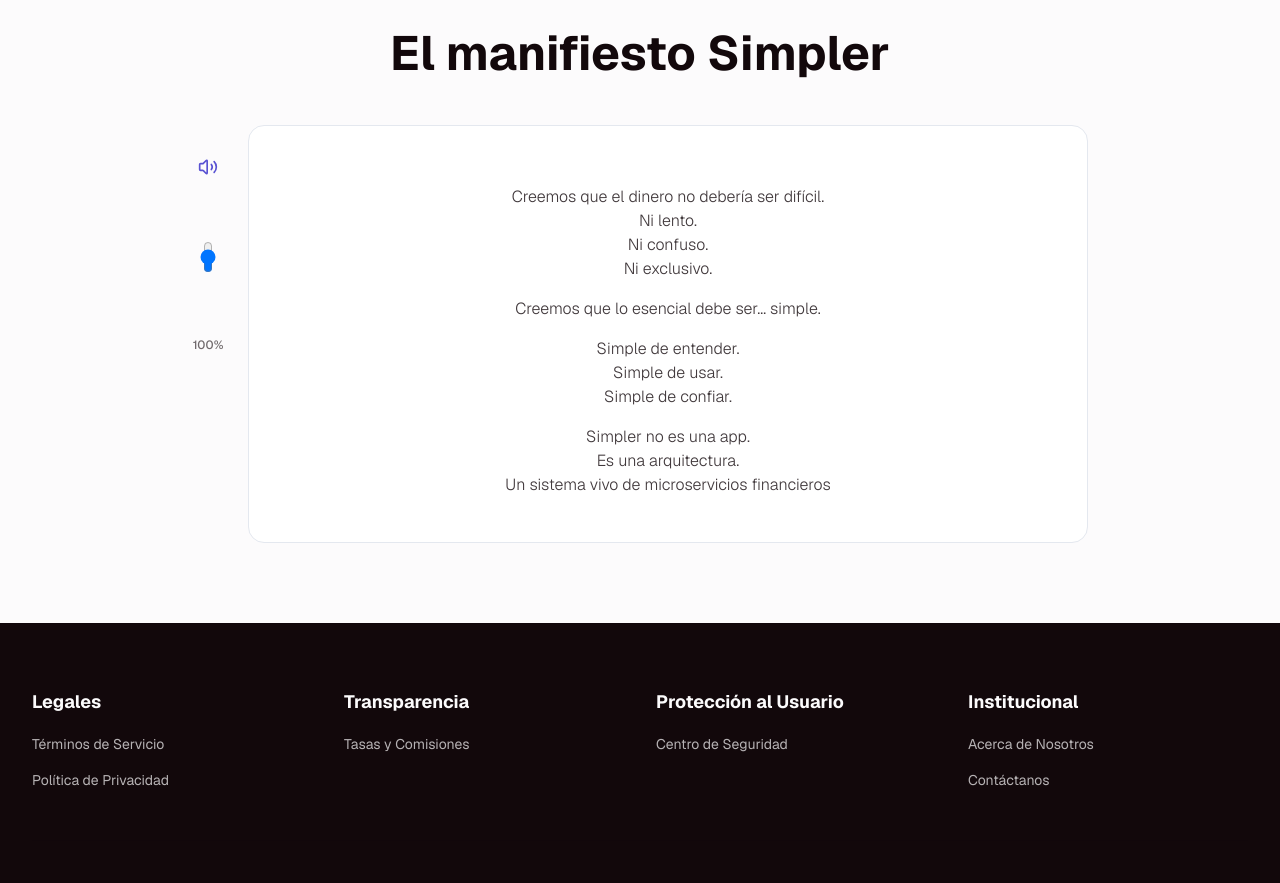
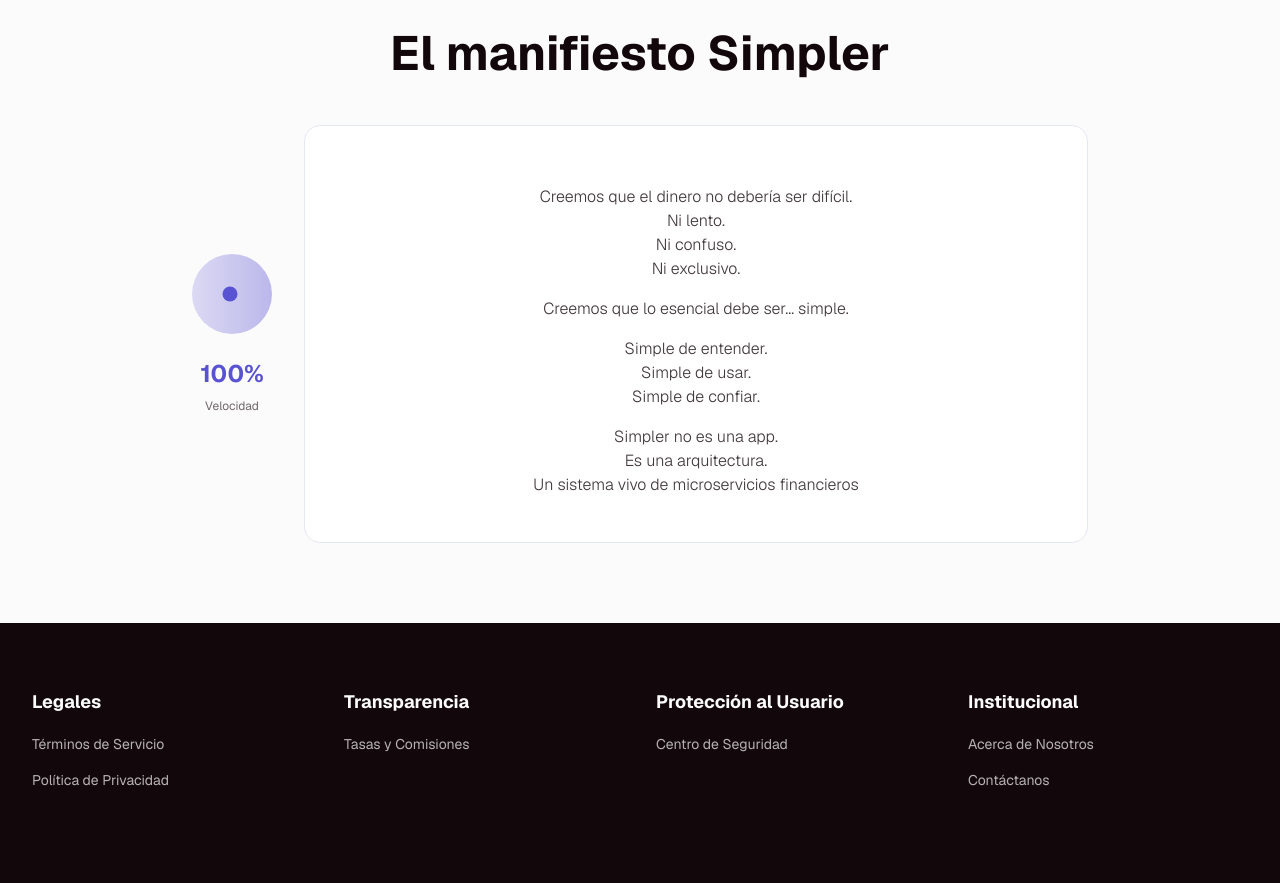
Before and after one commit to gualbysoca/v0-simpler-landing-page, a Next.js app: page / in a window 1280 px wide. Shown: the part 1020-1903 px from the top of the page. Built offline with nearby package versions, Linux system fonts and the light colour scheme.

Commit message:
feat: enhance speed control with large circular dial\n\nUpdate speed control to 80x80 circular dial with prominent colors.

```diff
--- a/components/manifesto.tsx
+++ b/components/manifesto.tsx
@@ -1,7 +1,6 @@
 'use client'
 
 import { useState } from 'react'
-import { Volume2 } from 'lucide-react'
 
 export function Manifesto() {
   const [speed, setSpeed] = useState(100)
@@ -89,20 +88,26 @@ Simple.`
         <h2 className="text-3xl sm:text-4xl lg:text-5xl font-bold text-foreground mb-12 text-center">
           El manifiesto Simpler
         </h2>
-        <div className="flex gap-6 items-start">
+        <div className="flex gap-8 items-center">
           {/* Speed Control */}
-          <div className="flex flex-col items-center gap-4 pt-8">
-            <Volume2 className="w-5 h-5 text-primary" />
+          <div className="flex flex-col items-center gap-6">
+            <div className="w-20 h-20 flex items-center justify-center">
               <input
                 type="range"
                 min="10"
                 max="200"
                 value={speed}
                 onChange={(e) => setSpeed(Number(e.target.value))}
-              className="w-8 h-32 -rotate-90 origin-center"
-              style={{ cursor: 'pointer' }}
+                className="w-20 h-20 rounded-full cursor-pointer appearance-none bg-gradient-to-r from-primary/20 to-primary/40"
+                style={{
+                  accentColor: 'var(--primary, #9B6DD0)',
+                }}
               />
-            <span className="text-xs text-foreground/60 font-medium">{speed}%</span>
+            </div>
+            <div className="text-center">
+              <p className="text-2xl font-bold text-primary mb-2">{speed}%</p>
+              <p className="text-xs text-foreground/60">Velocidad</p>
+            </div>
           </div>
 
           {/* Manifesto Card */}
```
Lines whose indentation alone changed are shown as unchanged.
